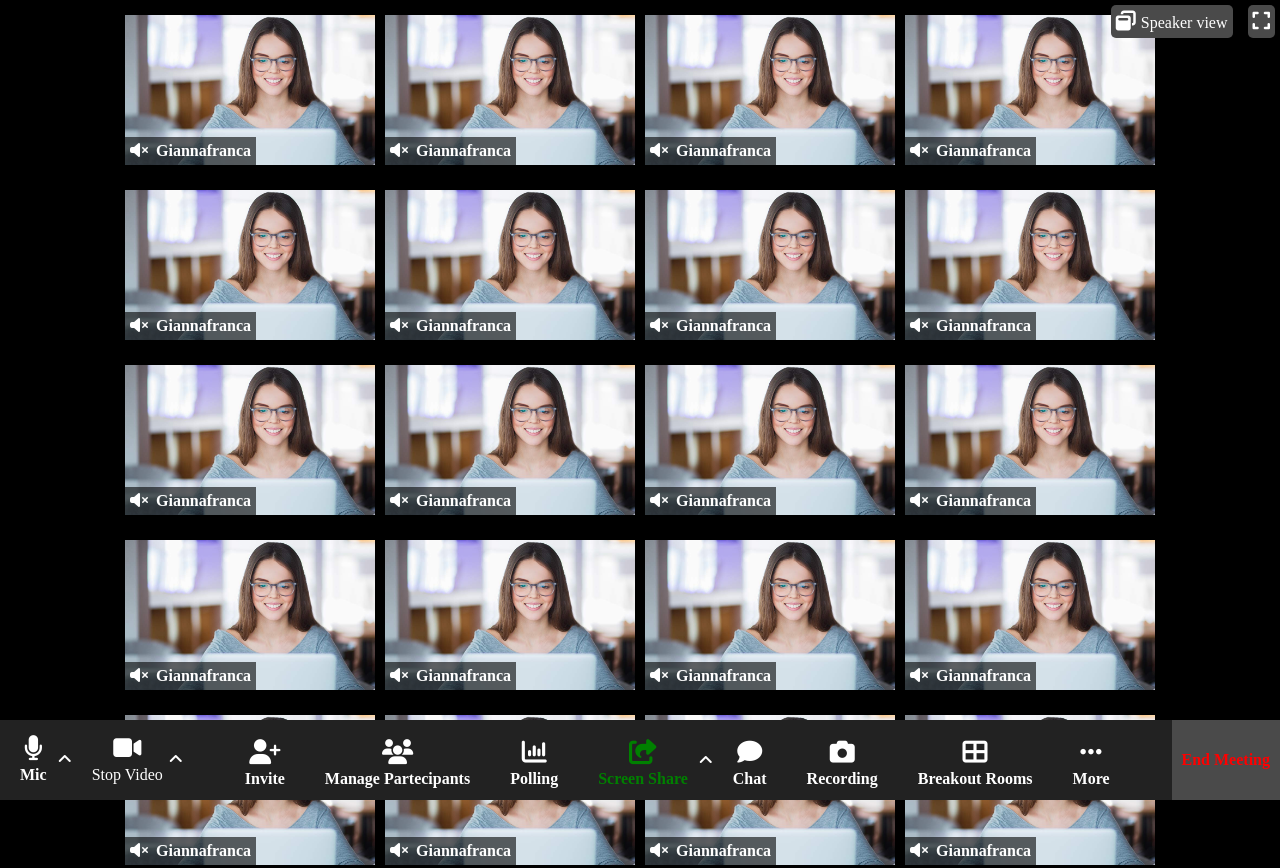
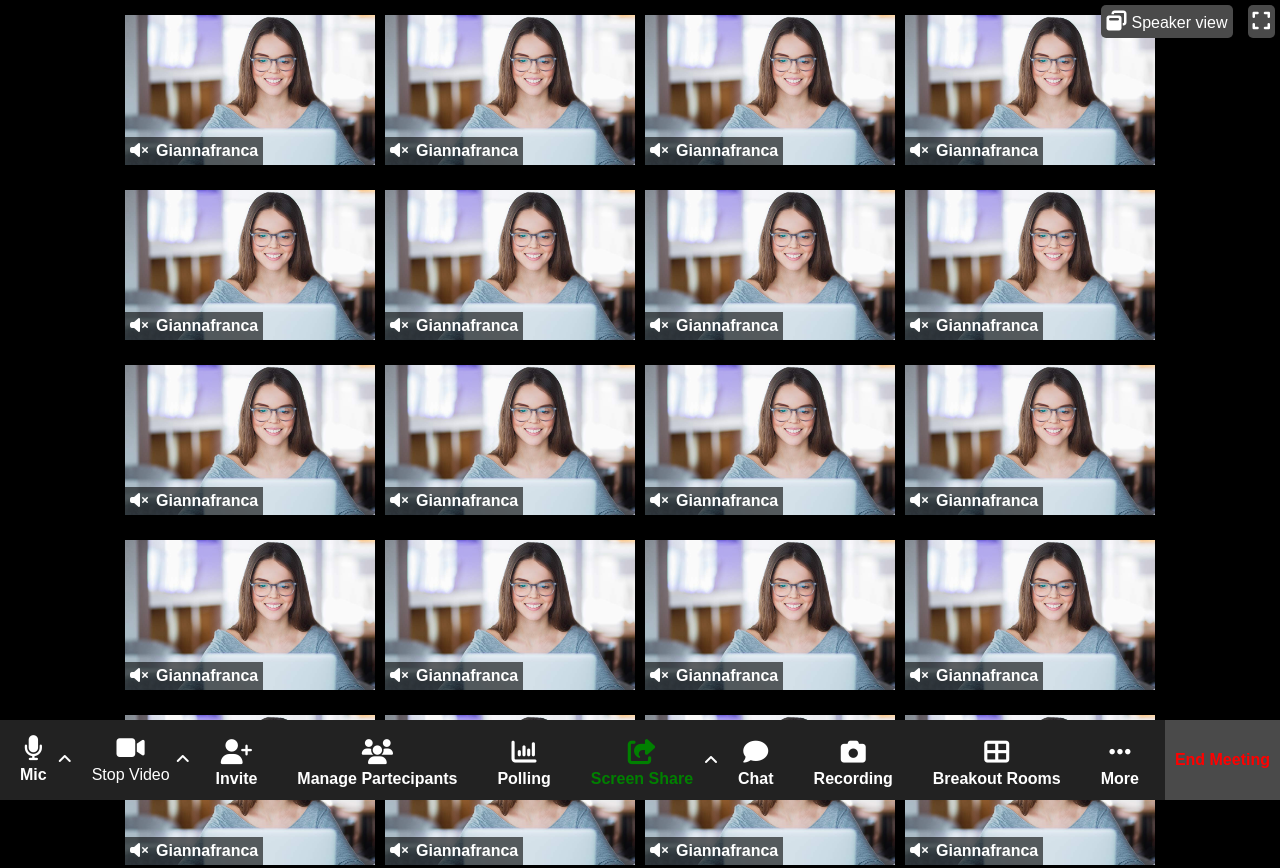
Before and after one commit to lucafagiolini/html-css-zoom, a plain HTML site: page index.html in a window 1280 px wide. Shown: the top 868 px of the page. Drawn offline with Linux system fonts and the light colour scheme.

Commit message:
exercise completed

```diff
--- a/css/style.css
+++ b/css/style.css
@@ -10,6 +10,9 @@
 
 body {
     background-color: rgb(0, 0, 0);
+
+    font-family: 'Nunito Sans', sans-serif;
+    font-family: 'Poppins', sans-serif;
 }
 
 a {
```
